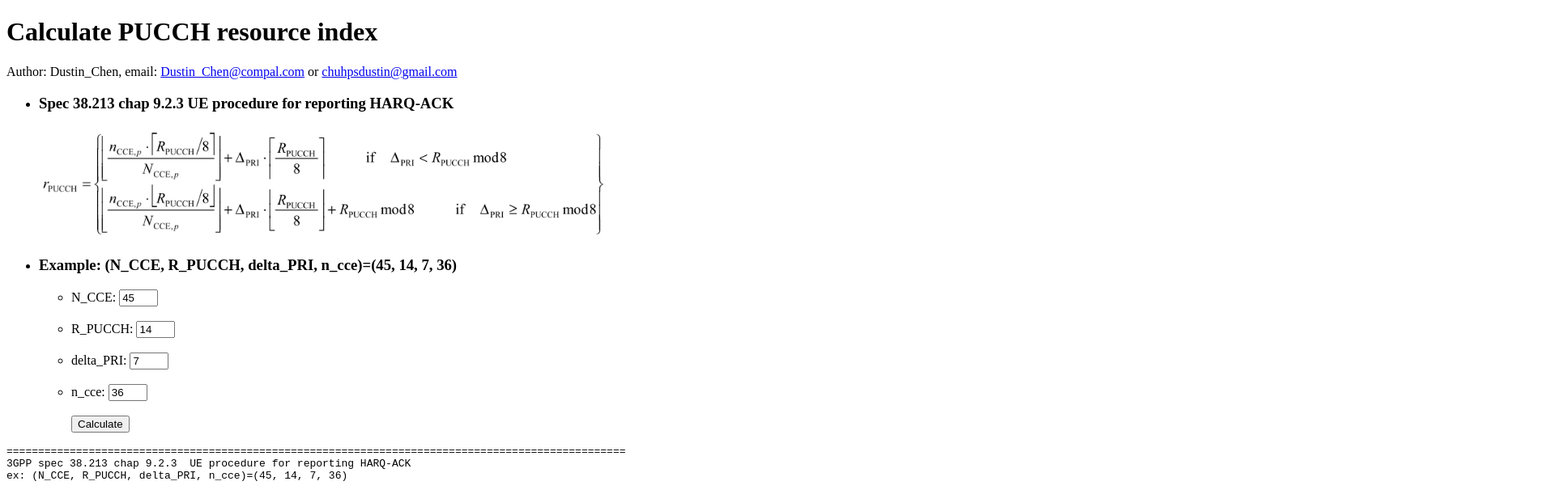
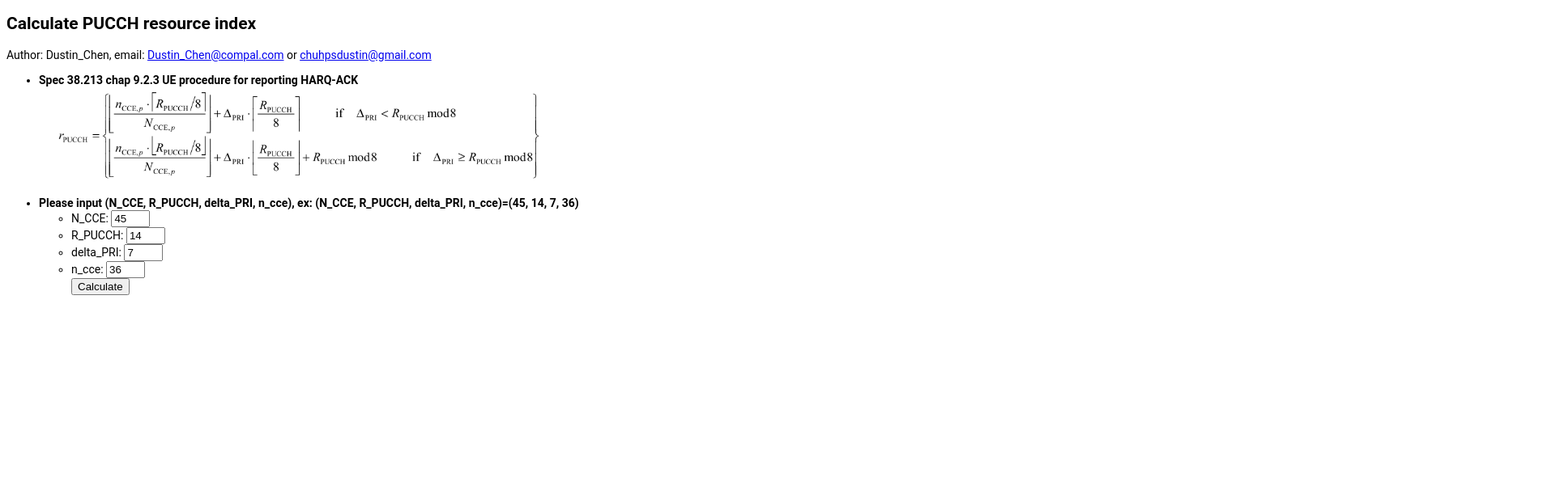
Before and after one commit to dustinchen26/PUCCH, a plain HTML site: page index.html in a window 1280 px wide. Shown: the top 611 px of the page at 81% size, 1920 px wide, since content can reach past the window. Drawn offline with Linux system fonts and the light colour scheme.

Commit message:
update style

```diff
--- a/index.html
+++ b/index.html
@@ -13,6 +13,17 @@
         .blue-text {
             color: blue;
         }
+
+		body {
+		    line-height: 1.2;
+			font-size: 14px;
+			font-family: Roboto, sans-serif;
+		}
+
+        img {
+            margin-left: 20px; /* 调整这里的值以设置左侧边距 */
+        }
+
 	</style>
     <script>
         function calculateRPUCCH() {
@@ -33,7 +44,7 @@
     </script>
 </head>
 <body>
-    <h1>Calculate PUCCH resource index</h1>
+    <h2>Calculate PUCCH resource index</h2>
 <!--
 	<p style="margin: 0;">Author: Dustin_Chen, email: <a href="mailto:Dustin_Chen@compal.com" style="line-height: 1;">Dustin_Chen@compal.com</a></p>
 -->
@@ -41,36 +52,40 @@
 
 <ul>
     <li>
-        <h3> Spec 38.213 chap 9.2.3 UE procedure for reporting HARQ-ACK </h3>
+        <b>Spec 38.213 chap 9.2.3 UE procedure for reporting HARQ-ACK </b>
     </li>
-		<img src="https://raw.githubusercontent.com/dustinchen26/PUCCH/master/formula.png" alt="GitHub Image" width="700">
+
+	<img src="https://raw.githubusercontent.com/dustinchen26/PUCCH/master/formula.png" alt="GitHub Image" width="600">
+
 </ul>
 <ul>
     <li>
-        <h3> Example: (N_CCE, R_PUCCH, delta_PRI, n_cce)=(45, 14, 7, 36) </h3>
+        <b>Please input (N_CCE, R_PUCCH, delta_PRI, n_cce), ex: (N_CCE, R_PUCCH, delta_PRI, n_cce)=(45, 14, 7, 36) </b>
     </li>
 	<ul>
 		<li>
 			<label for="N_CCE">N_CCE:</label>
-			<input type="number" id="N_CCE" style="width: 40px;" required value="45" ><br><br>
+			<input type="number" id="N_CCE" style="width: 40px;" required value="45" ><br>
 		</li>
 		<li>
 			<label for="R_PUCCH">R_PUCCH:</label>
-			<input type="number" id="R_PUCCH" style="width: 40px;" required value="14" ><br><br>
+			<input type="number" id="R_PUCCH" style="width: 40px;" required value="14" ><br>
 		</li>
 		<li>
 			<label for="delta_PRI">delta_PRI:</label>
-			<input type="number" id="delta_PRI" style="width: 40px;" required value="7" ><br><br>
+			<input type="number" id="delta_PRI" style="width: 40px;" required value="7" ><br>
 		</li>
 		<li>
 			<label for="n_cce">n_cce:</label>
-			<input type="number" id="n_cce" style="width: 40px;" required value="36" ><br><br>
+			<input type="number" id="n_cce" style="width: 40px;" required value="36" ><br>
 		</li>
 			<button type="button" onclick="calculateRPUCCH()">Calculate</button>
 			<span class="blue-text"><p id="result"></p></span>
 	</ul>
 </ul>
 
+
+<!--
 <pre>
 ==================================================================================================
 3GPP spec 38.213 chap 9.2.3  UE procedure for reporting HARQ-ACK
@@ -116,5 +131,7 @@ SFN	Subframe	Slot Index	Channel	HARQ	RETRY	DCI	UCI	RB_ALLOC_E
 
 </pre>
 
+-->
+
 </body>
 </html>
```
